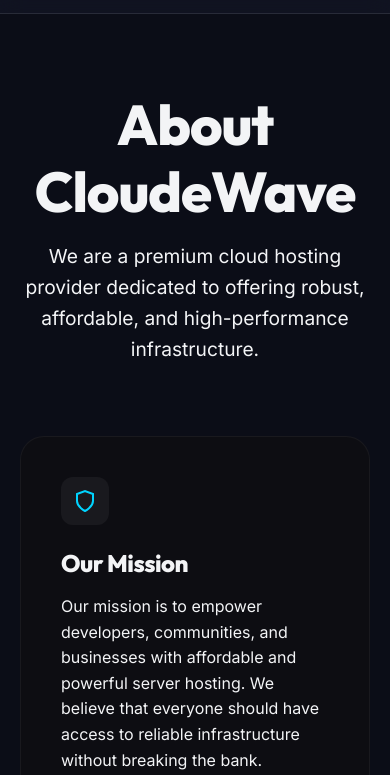
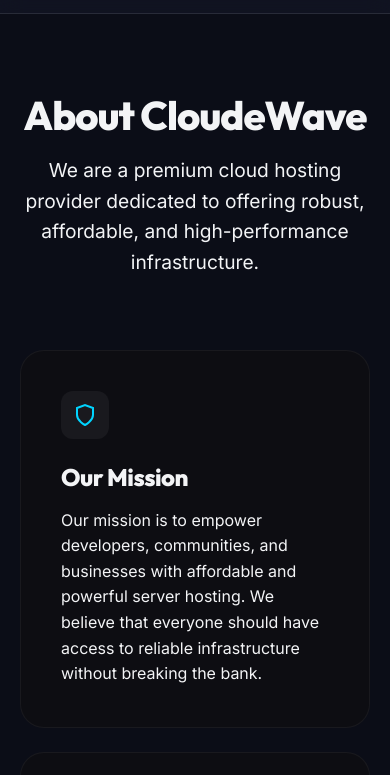
Before and after one commit to cloudewavein-dev/cdweb, a website: page about.html in a window 390 px wide. Shown: the part 69-844 px from the top of the page. Drawn offline with Linux system fonts and the light colour scheme.

Commit message:
Fix mobile responsiveness for Bento Grid layout

```diff
--- a/about.html
+++ b/about.html
@@ -20,7 +20,7 @@
     <link href="https://fonts.googleapis.com/css2?family=Inter:wght@300;400;500;600;700&family=Outfit:wght@400;600;800&display=swap" rel="stylesheet">
 
     <!-- Custom CSS -->
-    <link rel="stylesheet" href="styles.css?v=3.0">
+    <link rel="stylesheet" href="styles.css?v=3.1">
 
     <script>
         if (localStorage.getItem('theme') === 'light') {
--- a/styles.css
+++ b/styles.css
@@ -2819,3 +2819,14 @@ ul {
     max-height: 500px;
     margin-top: 1rem;
 }
+
+
+
+@media (max-width: 768px) {
+    .bento-box[style*="grid-column"] {
+        grid-column: 1 / -1 !important;
+    }
+    .bento-hero-title {
+        font-size: 2.5rem !important;
+    }
+}
```
Also changed, not shown: blog.html (+1 -1 lines), company.html (+1 -1 lines), contact.html (+1 -1 lines), cookie-policy.html (+1 -1 lines), documentation.html (+1 -1 lines), faq.html (+1 -1 lines), index.html (+1 -1 lines), leadership.html (+1 -1 lines), press.html (+1 -1 lines), privacy-policy.html (+1 -1 lines), refund-policy.html (+1 -1 lines), return-policy.html (+1 -1 lines), shipping-policy.html (+1 -1 lines), status.html (+1 -1 lines), 2 more files.
